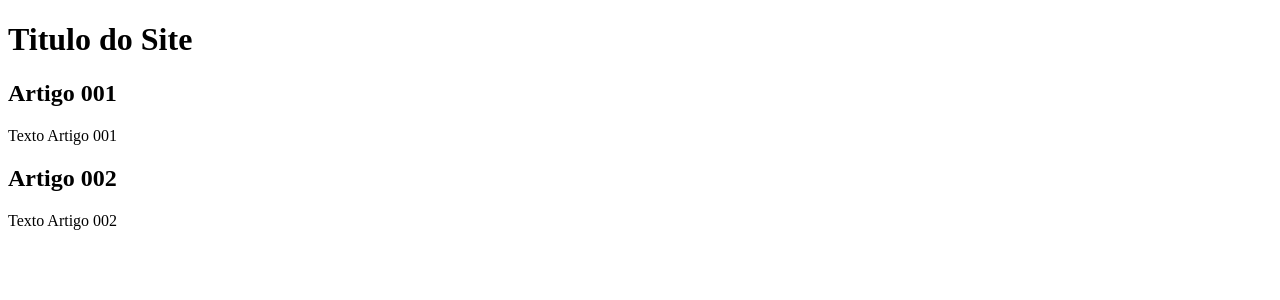
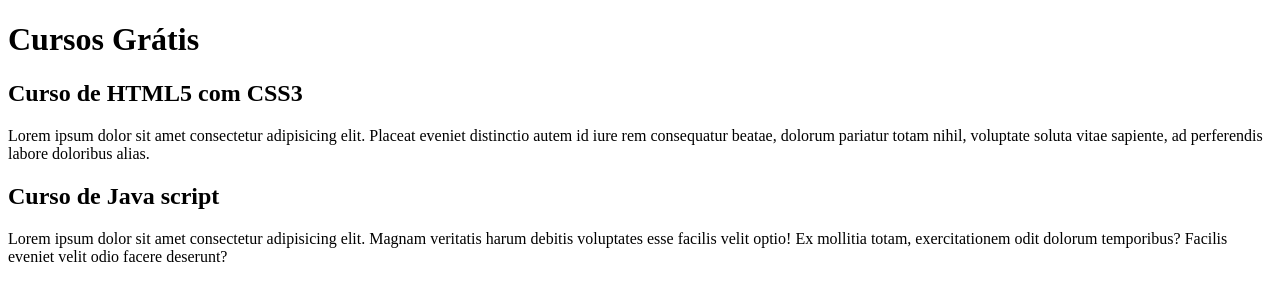
Before and after one commit to lpereir/projeto-site, a plain HTML site: page index.html in a window 1280 px wide. Drawn offline with Linux system fonts and the light colour scheme.

Commit message:
comecei alterar o conteudo

```diff
--- a/index.html
+++ b/index.html
@@ -8,15 +8,15 @@
 <body>
     <main>
         <header>
-            <h1>Titulo do Site</h1>
+            <h1>Cursos Grátis</h1>
         </header>
         <article>
-            <h2>Artigo 001</h2>
-            <p>Texto Artigo 001</p>
+            <h2>Curso de HTML5 com CSS3</h2>
+            <p>Lorem ipsum dolor sit amet consectetur adipisicing elit. Placeat eveniet distinctio autem id iure rem consequatur beatae, dolorum pariatur totam nihil, voluptate soluta vitae sapiente, ad perferendis labore doloribus alias.</p>
         </article>
         <article>
-            <h2>Artigo 002</h2>
-            <p>Texto Artigo 002</p>
+            <h2>Curso de Java script</h2>
+            <p>Lorem ipsum dolor sit amet consectetur adipisicing elit. Magnam veritatis harum debitis voluptates esse facilis velit optio! Ex mollitia totam, exercitationem odit dolorum temporibus? Facilis eveniet velit odio facere deserunt?</p>
         </article>
     </main>
 </body>
```
